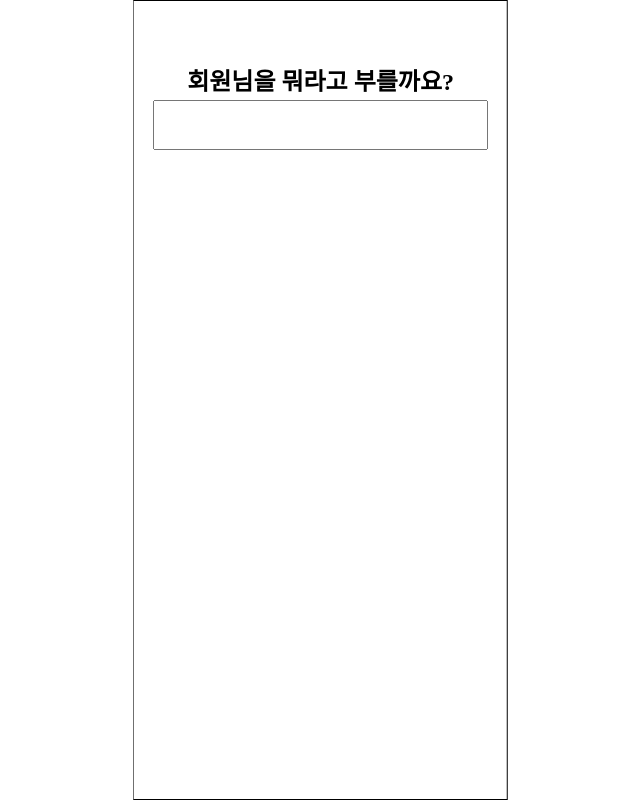
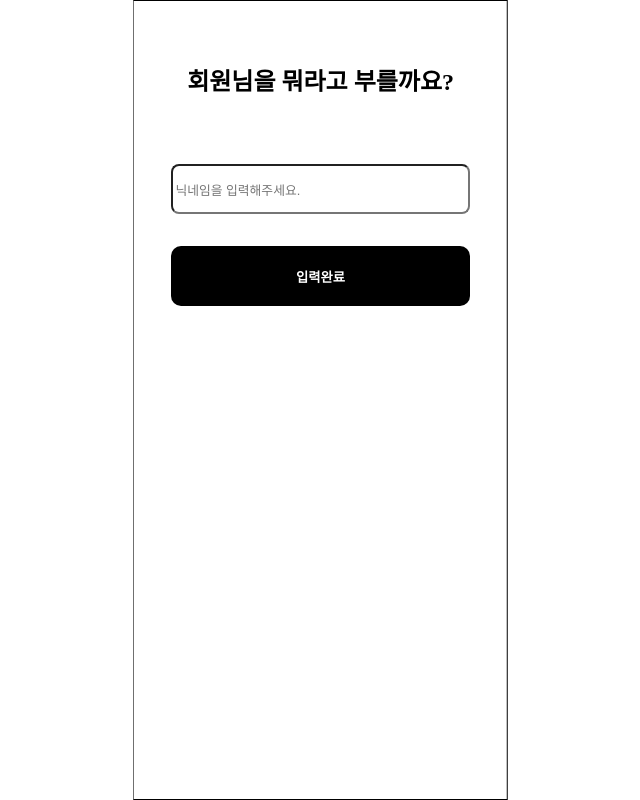
Before and after one commit to baeg-jae/Hexagona_Front, a React (Create React App) app: page /signup in a window 1280 px wide. Both pictures are taken after a click on the button "시작하기". Shown: the whole page, without its empty margins (578-1218 px from the left). Built offline with nearby package versions, Linux system fonts and the light colour scheme; no server answers.

Commit message:
feat: sign up info input page

```diff
--- a/src/components/Common/GlobalStyles.jsx
+++ b/src/components/Common/GlobalStyles.jsx
@@ -15,6 +15,11 @@ export const StWrap = styled.div`
 `;
 
 export const StInput = styled.input`
-  width: 90%;
+  width: 80%;
   height: 50px;
+  border-radius: 8px;
+  font-size: 1.2rem;
+  &::placeholder {
+    font-size: 0.8rem;
+  }
 `;
--- a/src/components/SignUp/SignUpPage.jsx
+++ b/src/components/SignUp/SignUpPage.jsx
@@ -1,14 +1,33 @@
-import React from "react";
+import React, { useState } from "react";
 import styled from "@emotion/styled";
 import flex from "components/Common/flex";
 import { StInput } from "components/Common/GlobalStyles";
+import Button from "components/Common/Button";
+import IntroPage from "./IntroPage";
+
+const MAX_LENGTH = 15;
 
 const SignUpPage = () => {
+  const [flag, setFlag] = useState();
+  const onClickBtnHandler = () => {
+    setFlag((value) => !value);
+  };
   return (
-    <StWrap>
-      <span>회원님을 뭐라고 부를까요?</span>
-      <StInput />
-    </StWrap>
+    <>
+      {!flag ? (
+        <StWrap>
+          <span>회원님을 뭐라고 부를까요?</span>
+          <StInput
+            placeholder="닉네임을 입력해주세요."
+            maxLength={MAX_LENGTH}
+          />
+
+          <Button text="입력완료" theme="dark" click={onClickBtnHandler} />
+        </StWrap>
+      ) : (
+        <IntroPage></IntroPage>
+      )}
+    </>
   );
 };
 
@@ -21,4 +40,7 @@ const StWrap = styled.div`
   font-size: 1.5rem;
   font-weight: 700;
   margin-top: 4rem;
+  span {
+    margin-bottom: 4rem;
+  }
 `;
```
